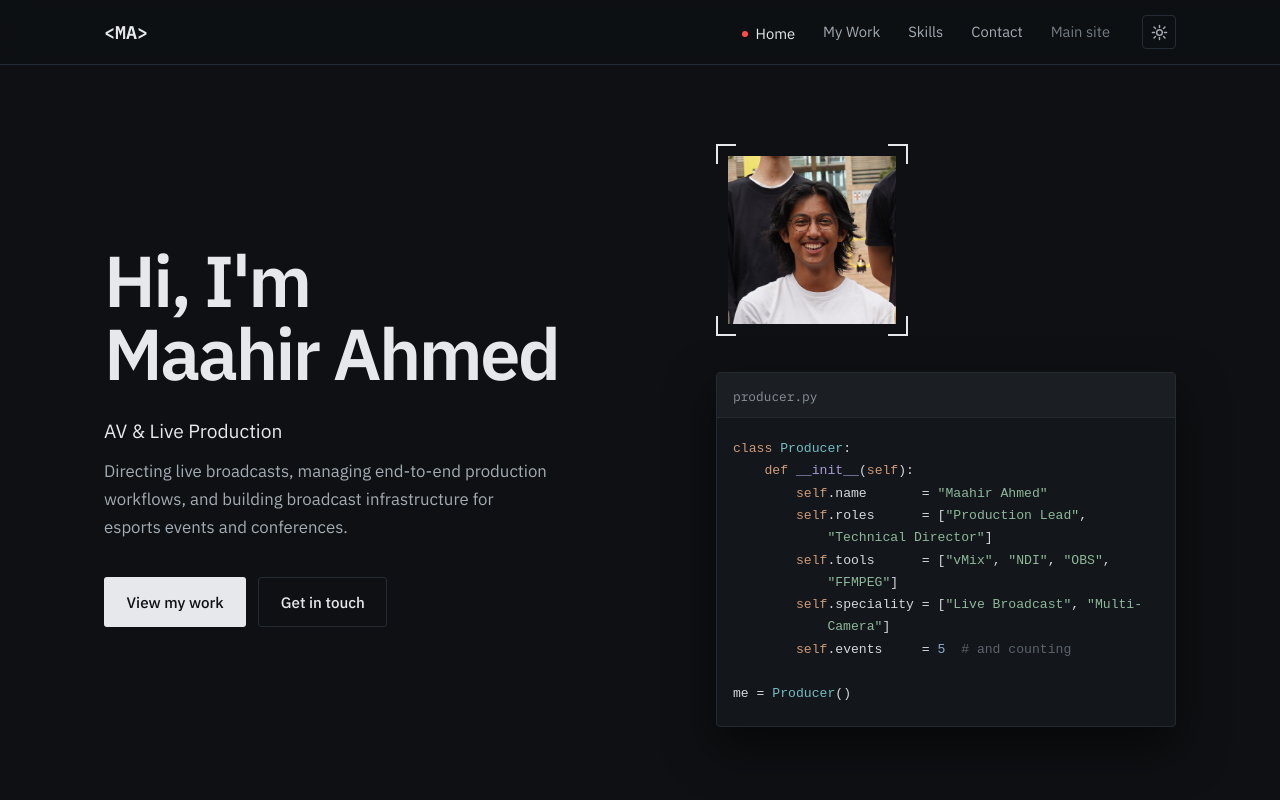
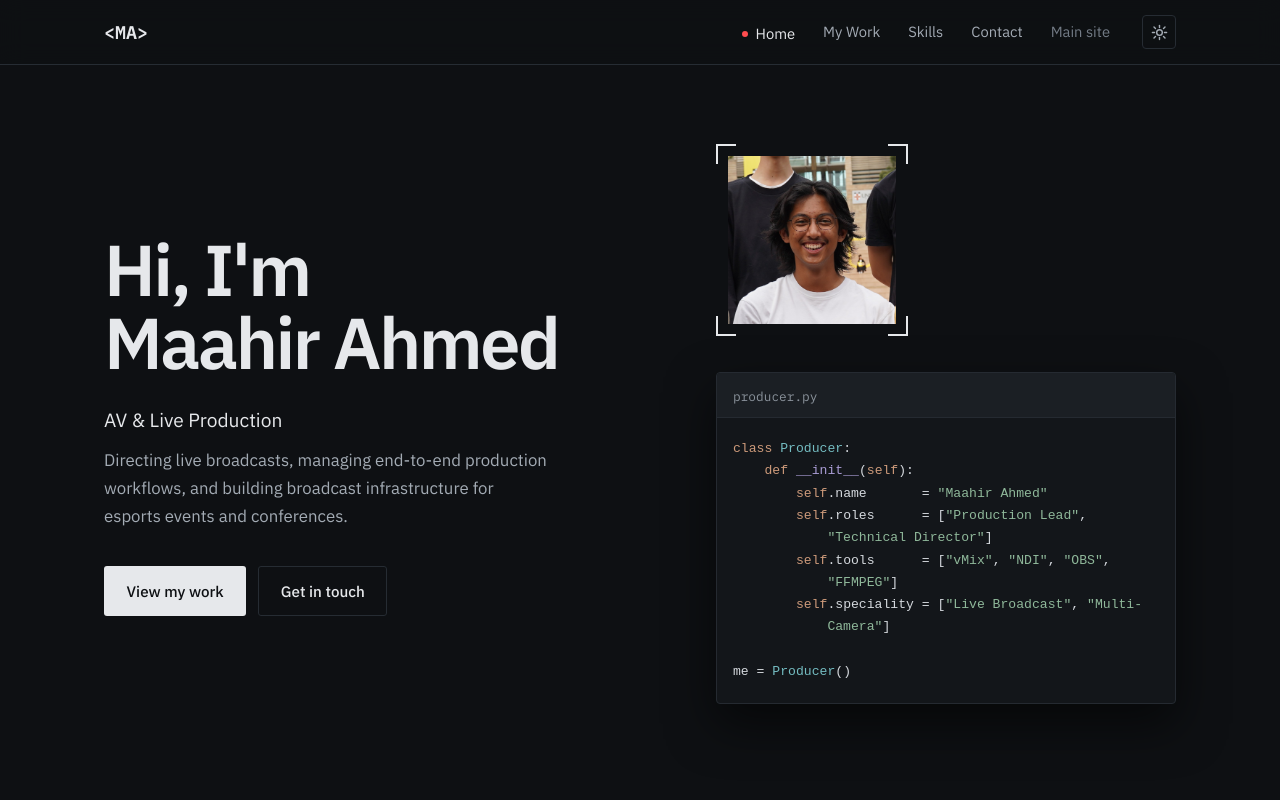
Before and after one commit to maahir-ahmed/maahir-ahmed.github.io, a Next.js app: page /production in a window 1280 px wide. Shown: the top 800 px of the page. Built offline with nearby package versions, Linux system fonts and the light colour scheme; no server answers; the database is empty.

Commit message:
Drop self.events from producer.py

```diff
--- a/src/components/production/ProductionHero.jsx
+++ b/src/components/production/ProductionHero.jsx
@@ -6,7 +6,6 @@ const CODE_HTML = `<span class="keyword">class</span> <span class="class-name">P
         <span class="keyword">self</span>.roles      = [<span class="string">"Production Lead"</span>, <span class="string">"Technical Director"</span>]
         <span class="keyword">self</span>.tools      = [<span class="string">"vMix"</span>, <span class="string">"NDI"</span>, <span class="string">"OBS"</span>, <span class="string">"FFMPEG"</span>]
         <span class="keyword">self</span>.speciality = [<span class="string">"Live Broadcast"</span>, <span class="string">"Multi-Camera"</span>]
-        <span class="keyword">self</span>.events     = <span class="number">5</span>  <span class="comment"># and counting</span>
 
 me = <span class="class-name">Producer</span>()`;
 
```
